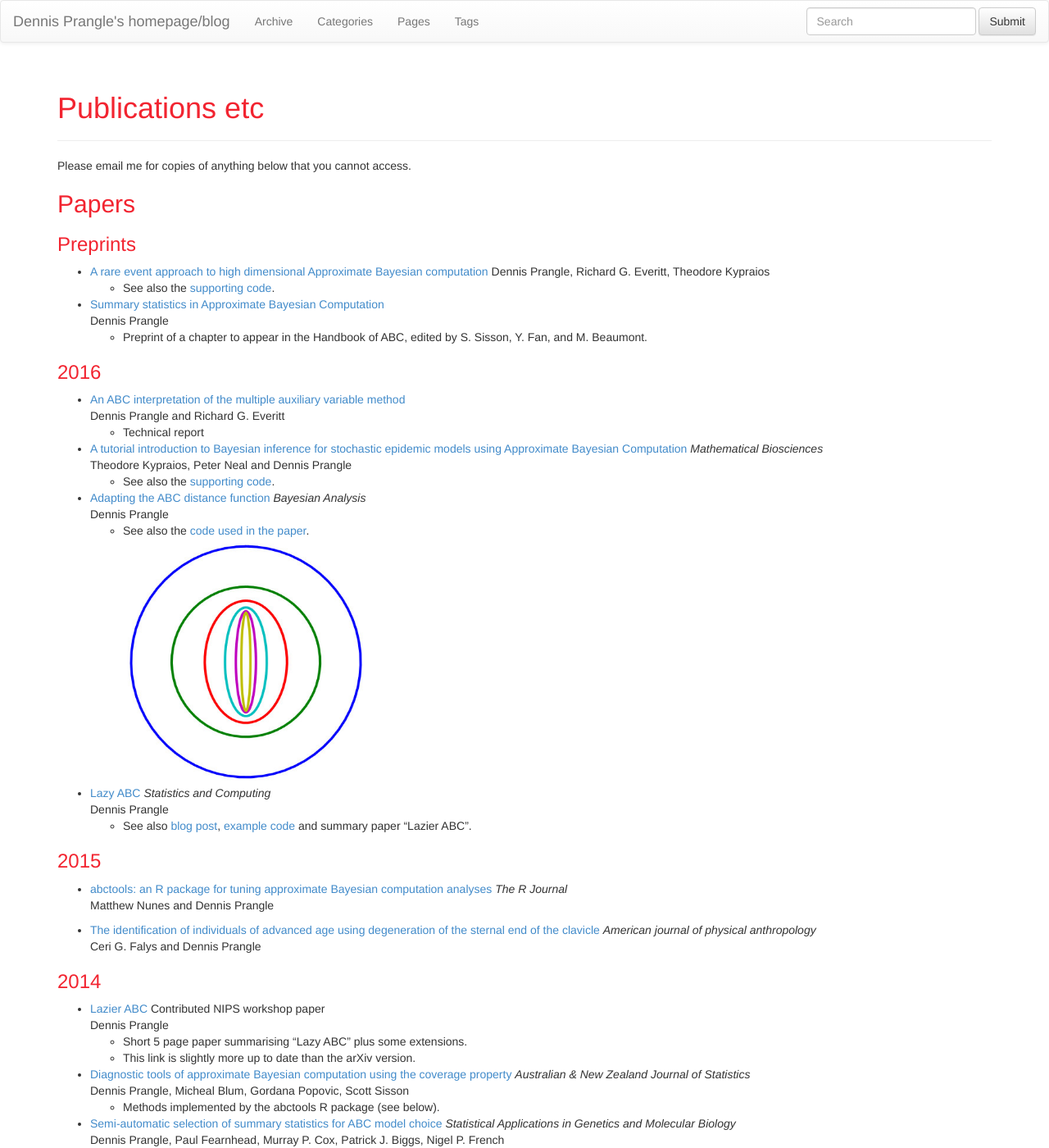
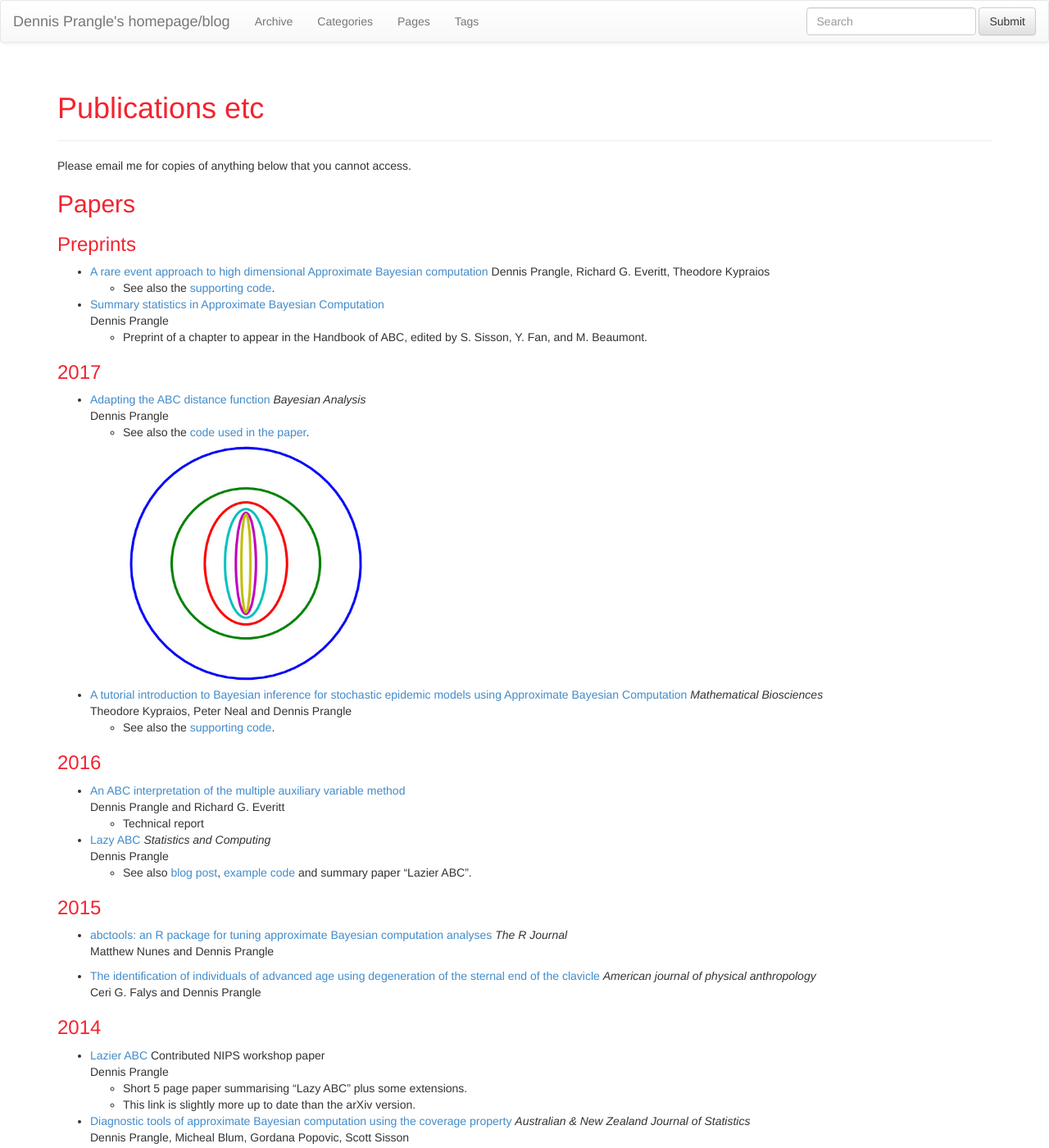
Before and after one commit to dennisprangle/dennisprangle.github.io, a Jekyll site: the page built from pub.md, in a window 1280 px wide and 1400 px high. Shown: the whole window at 82% size. Built offline with Jekyll 4.4.1, drawn with Linux system fonts in a browser that asks for light colours; nearby versions of some CDN libraries.

Commit message:
Update publication year of recently published papers

```diff
--- a/pub.md
+++ b/pub.md
@@ -20,22 +20,24 @@ Dennis Prangle, Richard G. Everitt, Theodore Kypraios
 Dennis Prangle
   - Preprint of a chapter to appear in the Handbook of ABC, edited by S. Sisson, Y. Fan, and M. Beaumont.
 
-### 2016
+### 2017
 
-- [An ABC interpretation of the multiple auxiliary variable method](http://arxiv.org/abs/1604.08102)
-Dennis Prangle and Richard G. Everitt
-  - Technical report
+- [Adapting the ABC distance function](http://projecteuclid.org/euclid.ba/1460641065)
+*Bayesian Analysis*
+Dennis Prangle
+  - See also the [code used in the paper](https://github.com/dennisprangle/ABCDistances.jl).
+![Paper image]({{ site.url }}/assets/adapting_ABC_distance.jpg "Distance adaption"){:height="300px" width="300px"}
 
 - [A tutorial introduction to Bayesian inference for stochastic epidemic models using Approximate Bayesian Computation](http://www.sciencedirect.com/science/article/pii/S0025556416300839)
 *Mathematical Biosciences*
 Theodore Kypraios, Peter Neal and Dennis Prangle
   - See also the [supporting code](https://github.com/kypraios/epiABC).
 
-- [Adapting the ABC distance function](http://projecteuclid.org/euclid.ba/1460641065)
-*Bayesian Analysis*
-Dennis Prangle
-  - See also the [code used in the paper](https://github.com/dennisprangle/ABCDistances.jl).
-![Paper image]({{ site.url }}/assets/adapting_ABC_distance.jpg "Distance adaption"){:height="300px" width="300px"}
+### 2016
+
+- [An ABC interpretation of the multiple auxiliary variable method](http://arxiv.org/abs/1604.08102)
+Dennis Prangle and Richard G. Everitt
+  - Technical report
 
 - [Lazy ABC](http://link.springer.com/article/10.1007/s11222-014-9544-3) *Statistics and Computing*
 Dennis Prangle
```
